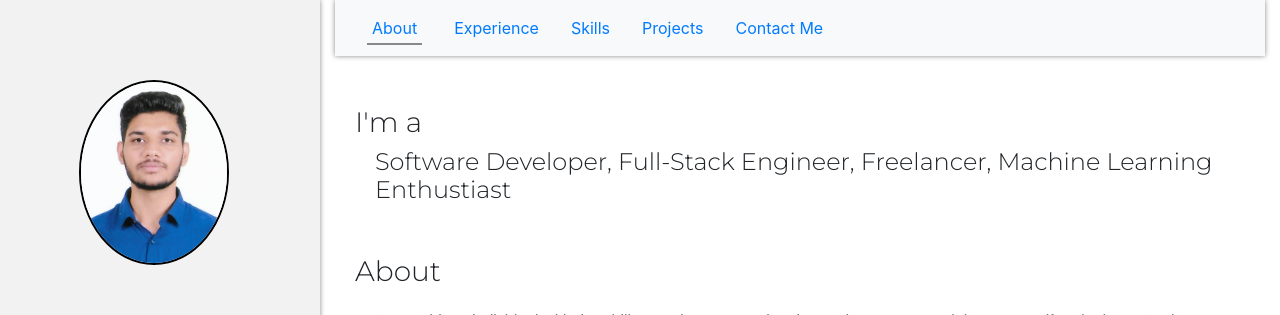
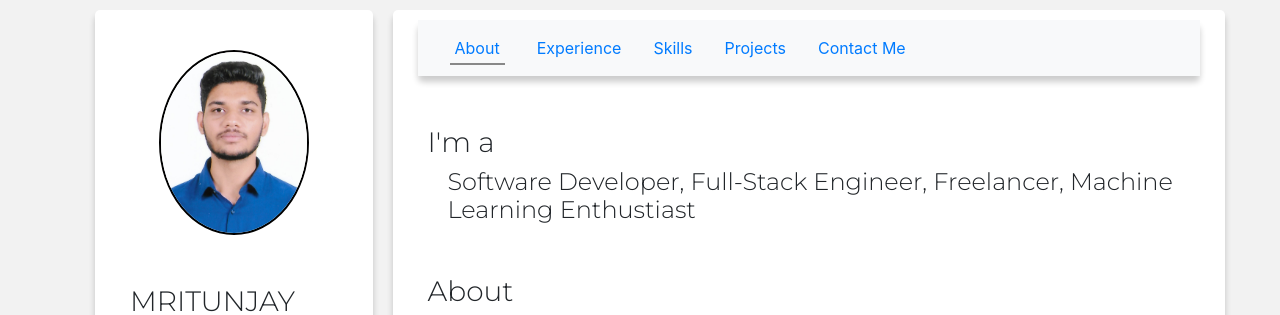
Before and after one commit to HrushikeshAher/portfolio, a React (Create React App) app: page / in a window 1280 px wide. Shown: the top 315 px of the page. Built offline with nearby package versions, Linux system fonts and the light colour scheme.

Commit message:
Add files via upload

```diff
--- a/public/index.html
+++ b/public/index.html
@@ -12,6 +12,13 @@
     />
     <link rel="manifest" href="%PUBLIC_URL%/manifest.json" />
     <title>Mritunjay Tomar | Portfolio</title>
+    <style>
+       body {
+         width: 100%;
+         height: 100%;
+         background-color: #f2f2f2;
+       }
+    </style>
   </head>
   <body>
     <div id="root"></div>
--- a/src/App.css
+++ b/src/App.css
@@ -10,7 +10,23 @@
 }
 
 .ShortProfile {
-  height: 100vh;
   box-shadow: 0px 0px 5px #888888;
-  background-color: #f2f2f2;
+  background-color: white;
+  margin: 10px;
+  border-radius: 5px;
+  box-shadow: 0 6px 6px rgba(0,0,0,0.2);
 }
+
+.DetailsProfile {
+  background-color: white;
+  margin: 10px;
+  border-radius: 5px;
+  min-height: 75%;
+  box-shadow: 0 6px 6px rgba(0,0,0,0.2);
+}
+
+@media (max-width: 768px) {
+  .main {
+      display: block;
+  }
+}
--- a/src/App.js
+++ b/src/App.js
@@ -5,7 +5,7 @@ import MainComponent from "./components/MainComponent"
 
 export default function App() {
   return (
-    <div className="main">
+    <div className="main container">
       <div className="ShortProfile col-md-3">
         <Profile />
       </div>
--- a/src/css/Common.css
+++ b/src/css/Common.css
@@ -65,5 +65,14 @@ a:active {
 }
 
 .NavBar {
-    box-shadow: 0px 0px 5px #888888;
+    margin: 10px;
+    border-radius: 5px;
+    box-shadow: 0 6px 6px rgba(0,0,0,0.2);
 }
+
+/* mobile devices */
+@media (max-width: 768px) {
+    .CommonText {
+        display: block;
+    }
+}
--- a/src/css/Profile.css
+++ b/src/css/Profile.css
@@ -4,9 +4,14 @@
     margin: 0;
     border:0;
 }
+
+.ProfilePic {
+    display: flex;
+    justify-content: center;
+}
+
 .ProfilePic img {
-    margin-left: 5vw;
-    margin-top: 80px;
+    margin-top: 40px;
     width: 150px;
     border-radius: 50%;
     border: 2px solid black;
```
Also changed, not shown: src/index.css (line endings or trailing spaces).
